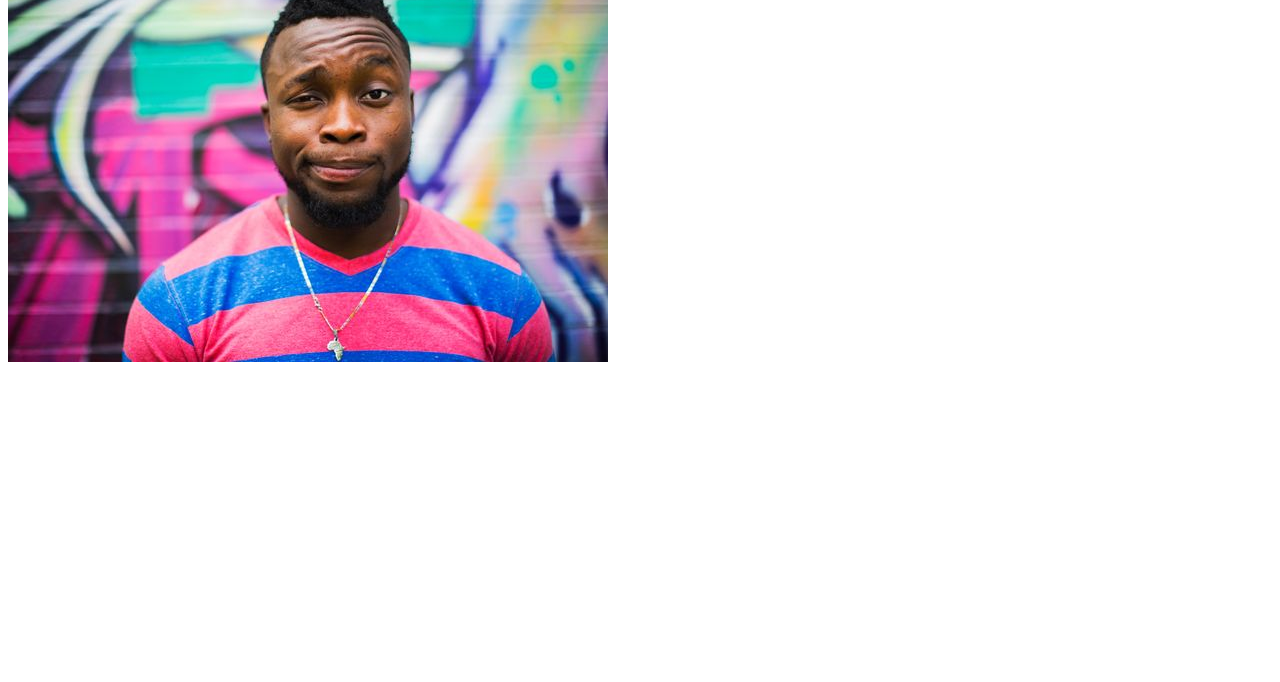
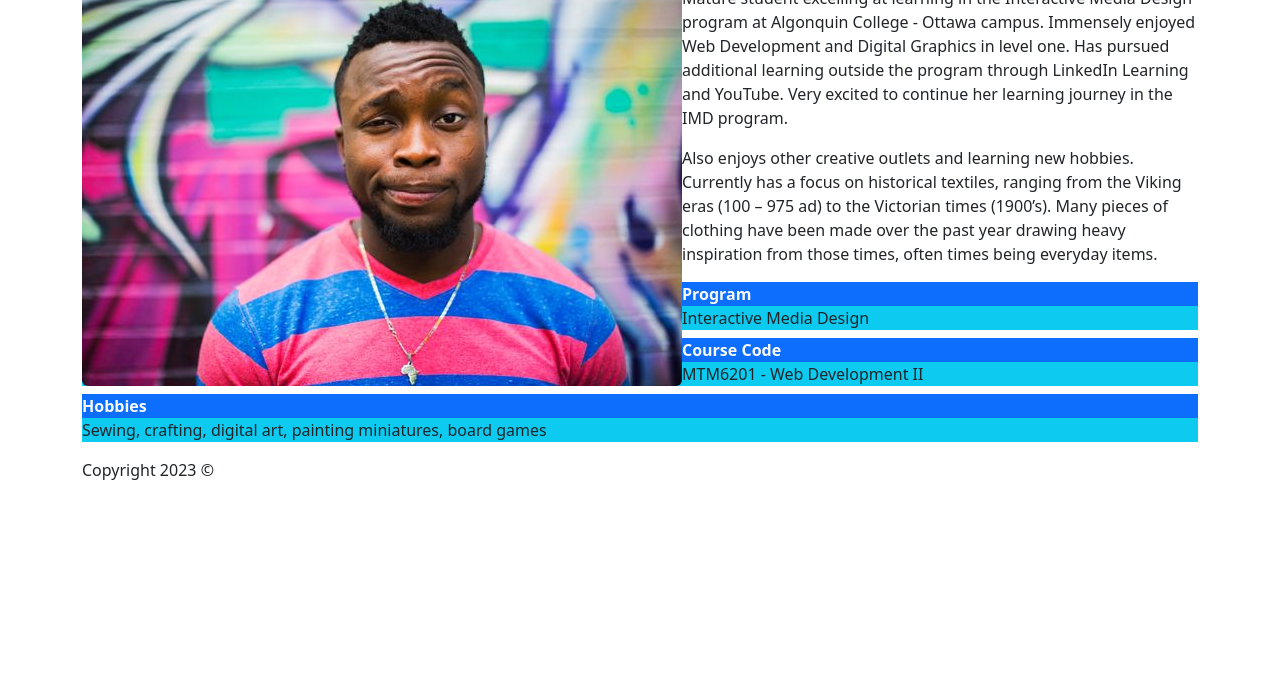
Before and after one commit to Kukk0006/mtm6201-week9, a plain HTML site: page index.html in a window 1280 px wide. Shown: the part 118-800 px from the top of the page. Drawn offline with nearby package versions, Linux system fonts and the light colour scheme.

Commit message:
bootstrap exersize

```diff
--- a/index.html
+++ b/index.html
@@ -4,20 +4,50 @@
     <meta charset="UTF-8" />
     <meta http-equiv="X-UA-Compatible" content="IE=edge" />
     <meta name="viewport" content="width=device-width, initial-scale=1.0" />
+
+    <link rel="stylesheet" href="https://unpkg.com/aos@next/dist/aos.css" />
+    <link href="https://cdn.jsdelivr.net/npm/bootstrap@5.3.0-alpha1/dist/css/bootstrap.min.css" rel="stylesheet" integrity="sha384-GLhlTQ8iRABdZLl6O3oVMWSktQOp6b7In1Zl3/Jr59b6EGGoI1aFkw7cmDA6j6gD" crossorigin="anonymous">
     <link rel="stylesheet" href="css/styles.css" />
-    <link rel="stylesheet" href="https://unpkg.com/aos@next/dist/aos.css" />
     <title>Week 6</title>
   </head>
   <body>
-    <h1 data-aos="zoom-out-down">Hello<h1>
-    <img src="images/john.jpg" data-aos="fade-in" data-aos-offset="200"
-    data-aos-delay="50"
-    data-aos-duration="1000"
-    data-aos-easing="ease-in-out"
-    data-aos-mirror="true"
-    data-aos-once="false"
-    data-aos-anchor-placement="top-center"/>
+    <body>
+      <div class="container">
+        <main>
+          <h1 class="display-1 bg-primary text-light">Cassandra "Cassie" Kukkonen</h1>
+          <div class="profile">
+          <!--Professional Image-->
+          <img src="images/john.jpg" class="profile-image img-fluid float-start rounded" alt="Cassie Kukkonen">
+          <p>
+            <!-- Bio min 100 words Current count 101-->
+            Mature student excelling at learning in the Interactive Media Design program at Algonquin College -  Ottawa campus.  Immensely enjoyed Web Development and Digital Graphics in level one.  Has pursued additional learning outside the program through LinkedIn Learning and YouTube. Very excited to continue her learning journey in the IMD program.</p>
+            <p>Also enjoys other creative outlets and learning new hobbies.  Currently has a focus on historical textiles, ranging from the Viking eras (100 – 975 ad) to the Victorian times (1900’s).  Many pieces of clothing have been made over the past year drawing heavy inspiration from those times, often times being everyday items.
+          </p>
+        </div> <!--End Profile-->
+          <!-- Program Name, course code and name of project, hobbies-->
+         <div class="list">
+          <div class="overlay">
+          <dl>
+            <dt class="bg-primary text-light">Program</dt>
+            <dd class="bg-info">Interactive Media Design</dd>
+            <dt class="bg-primary text-light">Course Code</dt>
+            <dd class="bg-info">MTM6201 - Web Development II</dd>
+            <dt class="bg-primary text-light">Hobbies</dt>
+            <dd class="bg-info">Sewing, crafting, digital art, painting miniatures, board games </dd>
+          </dl>
+          </div> <!--End Overlay-->
+        </div><!-- End List-->
 
+        </main>
+      </div> <!--End Main-->
+      <div class="container">
+        <footer>
+        Copyright 2023 ©
+        </footer>
+      </div> <!--End Footer-->
+
+
+    <script src="https://cdn.jsdelivr.net/npm/bootstrap@5.3.0-alpha1/dist/js/bootstrap.bundle.min.js" integrity="sha384-w76AqPfDkMBDXo30jS1Sgez6pr3x5MlQ1ZAGC+nuZB+EYdgRZgiwxhTBTkF7CXvN" crossorigin="anonymous"></script>
     <script src="https://unpkg.com/aos@next/dist/aos.js"></script>
     <script>
       AOS.init();
```
